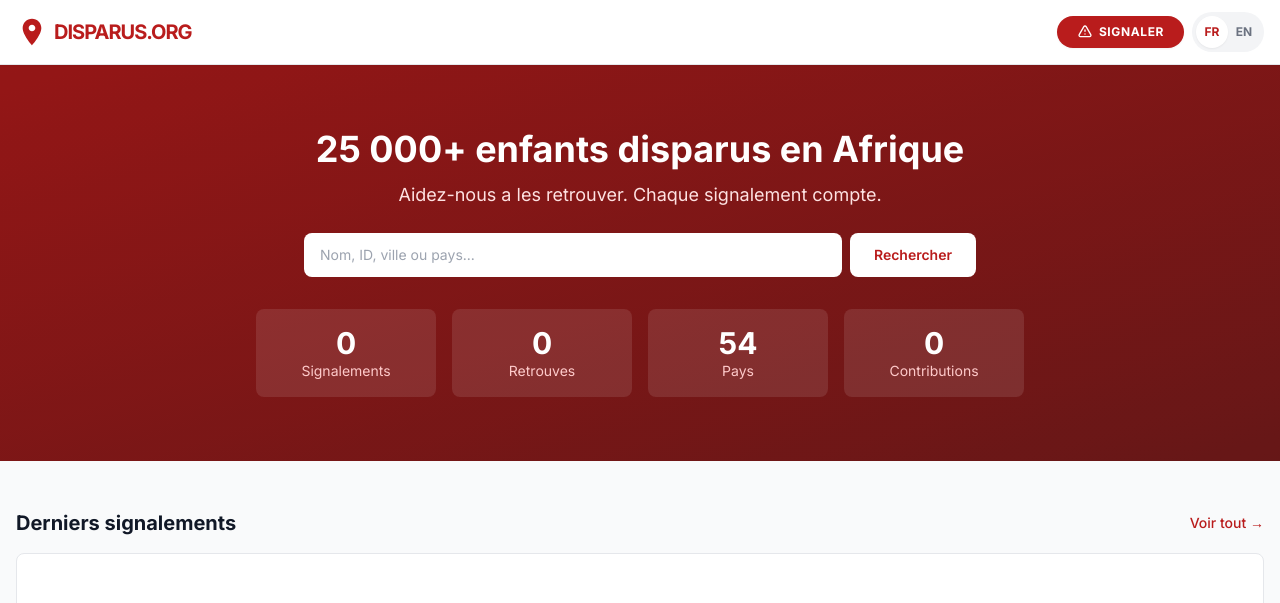
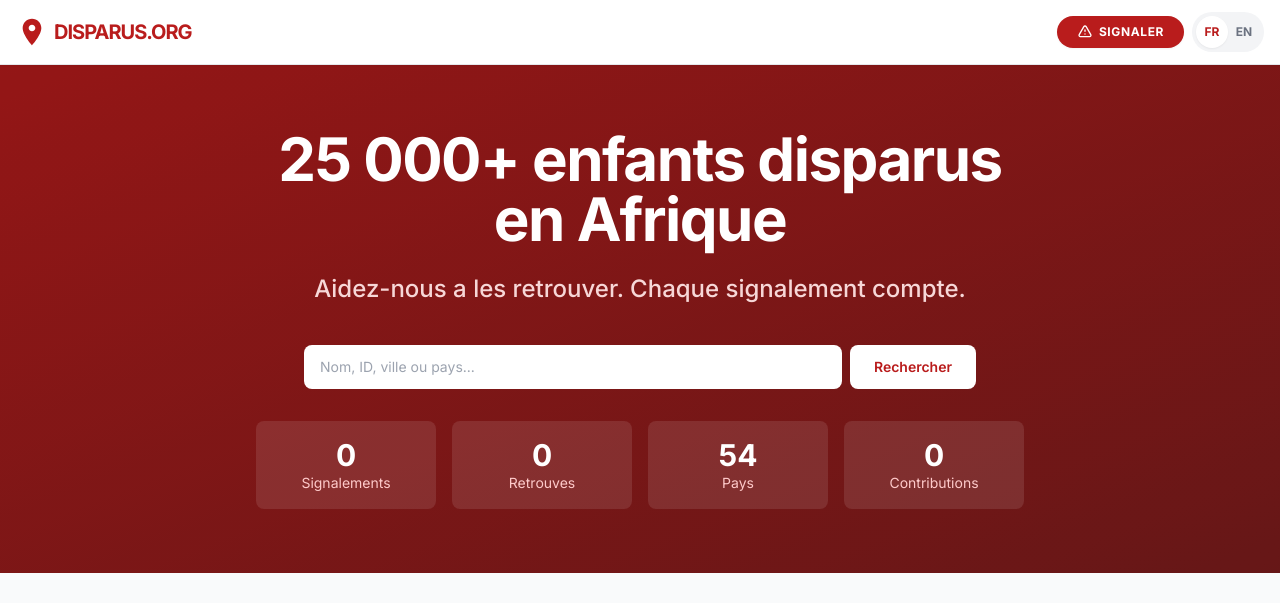
Before and after one commit to moa-digitalagency/DisparusOrg, a Flask app: page / in a window 1280 px wide. Shown: the top 603 px of the page. Run offline with Flask 3, Linux system fonts and the light colour scheme; data that the repository does not hold is empty; some libraries are stand-ins or nearby versions.

Commit message:
Update hero section text size and styling for better visibility
Adjusted hero title font size to `text-4xl md:text-6xl` and made it `font-extrabold` with increased bottom margin. Updated hero paragraph font size to `text-xl md:text-2xl`, `font-medium`, and increased bottom margin and opacity.

Replit-Commit-Author: Agent
Replit-Commit-Session-Id: eb063805-a792-42c1-a0da-084e2ef91571
Replit-Commit-Checkpoint-Type: intermediate_checkpoint
Replit-Commit-Event-Id: 9eb51c39-1870-4492-b61e-391f71fd331d
Replit-Commit-Screenshot-Url: https://storage.googleapis.com/screenshot-production-us-central1/8d7a2d25-8743-4958-8064-512e4774d594/eb063805-a792-42c1-a0da-084e2ef91571/pz6xgBE
Replit-Helium-Checkpoint-Created: true

```diff
--- a/templates/index.html
+++ b/templates/index.html
@@ -7,10 +7,10 @@
     <div class="absolute inset-0 bg-black/20"></div>
     <div class="max-w-7xl mx-auto px-4 relative z-10">
         <div class="text-center max-w-3xl mx-auto">
-            <h1 class="text-3xl md:text-4xl font-bold mb-3" data-testid="text-hero-title">
+            <h1 class="text-4xl md:text-6xl font-extrabold mb-6 tracking-tight leading-tight" data-testid="text-hero-title">
                 {% if get_locale() == 'fr' %}25 000+ enfants disparus en Afrique{% else %}25,000+ children missing in Africa{% endif %}
             </h1>
-            <p class="text-lg text-red-100 mb-6">
+            <p class="text-xl md:text-2xl text-red-100 mb-10 font-medium max-w-2xl mx-auto opacity-95">
                 {% if get_locale() == 'fr' %}Aidez-nous a les retrouver. Chaque signalement compte.{% else %}Help us find them. Every report matters.{% endif %}
             </p>
 
```
